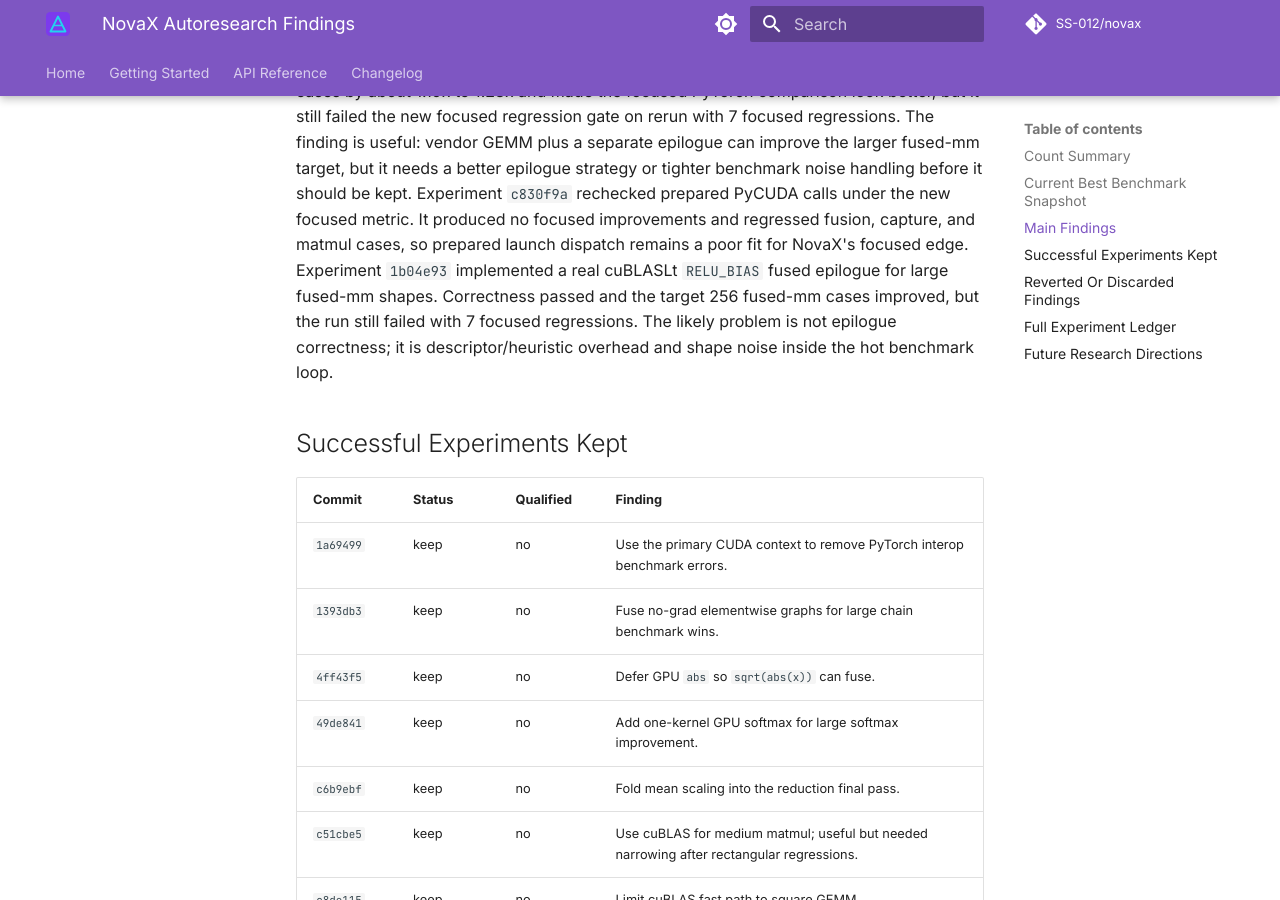
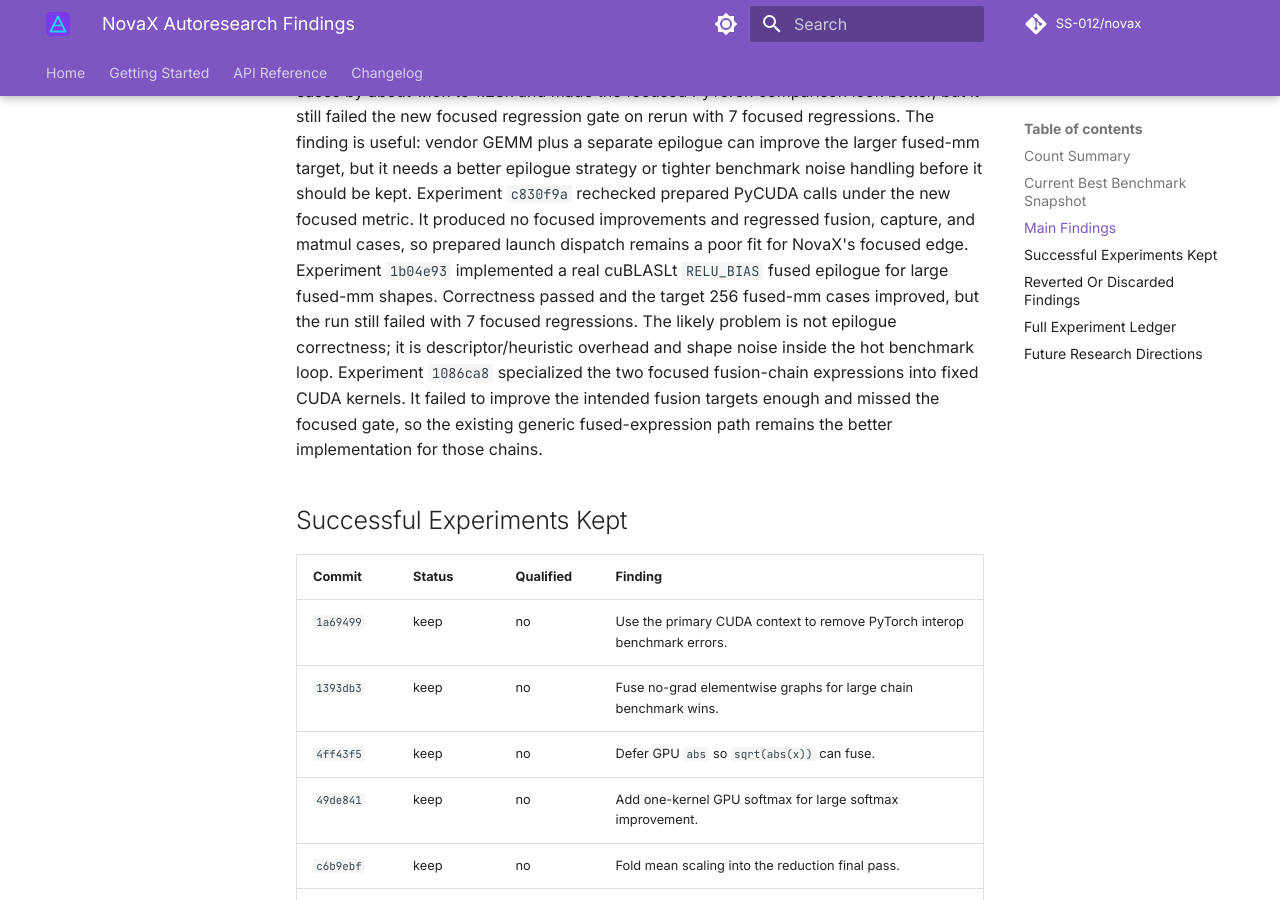
Before and after one commit to SS-012/novax, an MkDocs documentation site: the page built from docs/autoresearch-findings.md, in a window 1280 px wide and 900 px high, scrolled down 3066 px. Built offline with MkDocs 1.6.1 and Material for MkDocs 9.7.7, drawn with Linux system fonts in a browser that asks for light colours; comment, search, counter and statistics services are not loaded; the version menu is left out; some of the changed text lies outside the part shown.

Commit message:
docs: log focused fusion chain experiment

```diff
--- a/docs/autoresearch-findings.md
+++ b/docs/autoresearch-findings.md
@@ -137,6 +137,10 @@ large fused-mm shapes. Correctness passed and the target 256 fused-mm cases
 improved, but the run still failed with 7 focused regressions. The likely
 problem is not epilogue correctness; it is descriptor/heuristic overhead and
 shape noise inside the hot benchmark loop.
+Experiment `1086ca8` specialized the two focused fusion-chain expressions into
+fixed CUDA kernels. It failed to improve the intended fusion targets enough and
+missed the focused gate, so the existing generic fused-expression path remains
+the better implementation for those chains.
 
 ## Successful Experiments Kept
 
@@ -212,6 +216,7 @@ These experiments should not be retried in the same form.
 | `86de151` | discard | Large fused matmul through cuBLAS improved the 256 fused-mm cases but failed the focused regression budget on rerun. |
 | `c830f9a` | discard | Prepared PyCUDA launches produced no focused improvements and regressed fusion, capture, and matmul cases. |
 | `1b04e93` | discard | cuBLASLt fused bias+ReLU epilogue improved the 256 fused-mm cases and capture but regressed too many focused cases. |
+| `1086ca8` | discard | Specialized fixed kernels for the focused fusion chains did not improve fusion enough and failed the focused gate. |
 
 ## Full Experiment Ledger
 
@@ -282,6 +287,7 @@ These experiments should not be retried in the same form.
 | `86de151` | discard | no | 2 | 7 | 0 | -1088.266039 | 0.674881 | Focused large fused matmul through cuBLAS improved 256 fused-mm cases but failed focused regression budget on rerun. |
 | `c830f9a` | discard | no | 0 | 6 | 0 | -1324.696890 | 0.701902 | Prepared elementwise launches produced no focused improvements and regressed fusion capture and matmul cases. |
 | `1b04e93` | discard | no | 3 | 7 | 0 | -1642.789714 | 0.670079 | cuBLASLt fused bias relu epilogue improved 256 fused-mm and capture but regressed too many focused cases. |
+| `1086ca8` | discard | no | 2 | 3 | 0 | -826.233543 | 0.706146 | Specialized focused fusion-chain kernels did not improve fusion enough and failed focused gate. |
 
 ## Future Research Directions
 
```
Also changed, not shown: other parts of docs/autoresearch-findings.md (+4 -4 lines), papers/2026-05-30-frontier-gpu-optimization.md (+7 -0 lines).
